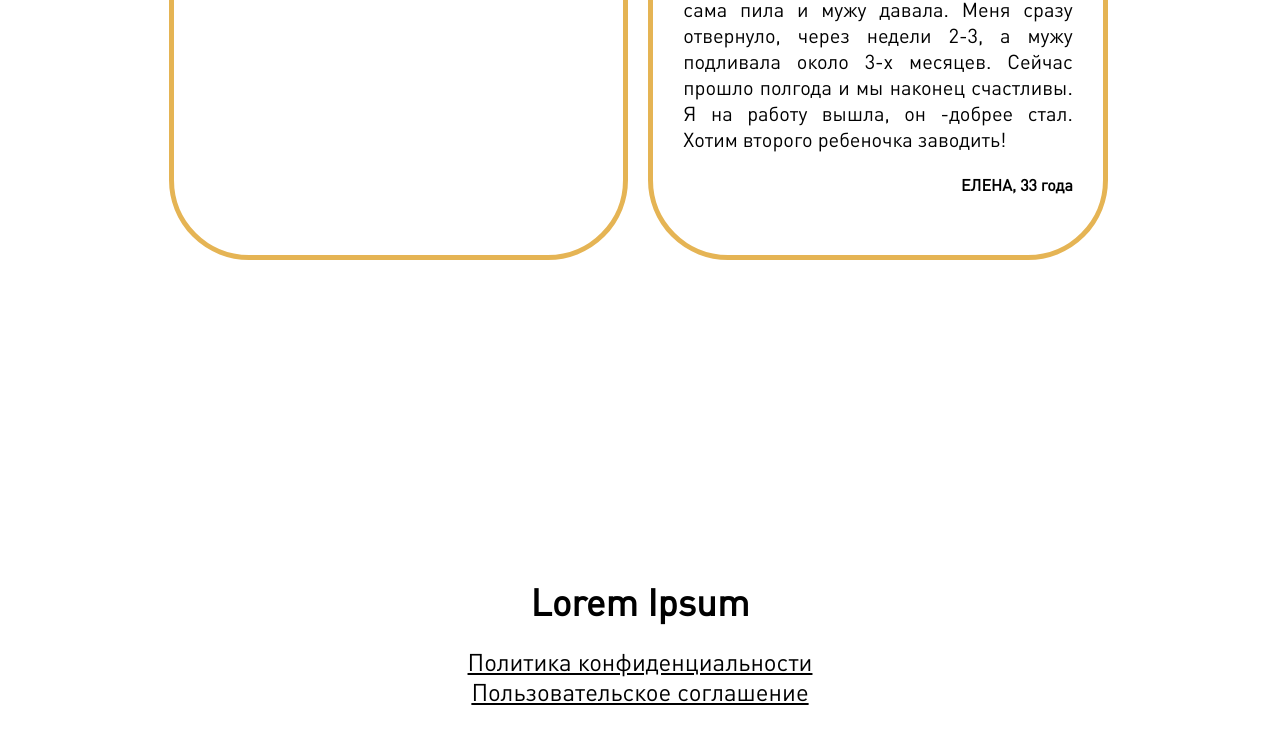
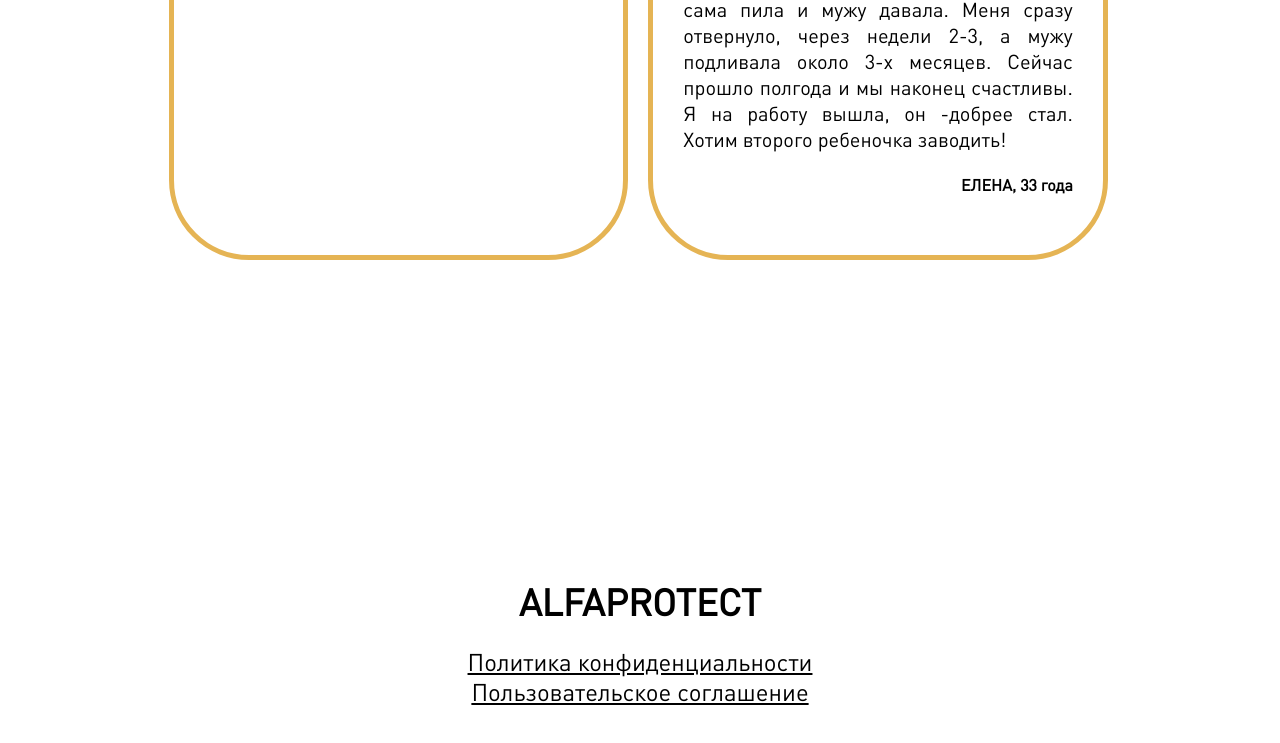
Before and after one commit to artCody/alfaprotect, a plain HTML site: page index.html in a window 1280 px wide. Shown: the part 7374-8117 px from the top of the page. Drawn offline with nearby package versions, Linux system fonts and the light colour scheme.

Commit message:
edits text footer

```diff
--- a/css/styles.css
+++ b/css/styles.css
@@ -906,8 +906,9 @@
 
 .footer-top {
     font-weight: bold;
-font-size: 37px;
-margin-bottom: 22px;
+    font-size: 37px;
+    margin-bottom: 22px;
+    text-transform: uppercase;
 }
 
 .footer-bottom a{
--- a/index.html
+++ b/index.html
@@ -420,7 +420,7 @@
 
     <footer class="footer">
         <div class="footer-top">
-            Lorem Ipsum
+            ALFAPROTECT
         </div>
         <div class="footer-bottom">
             <a href="#" class="privacy"> Политика конфиденциальности</a>
```
